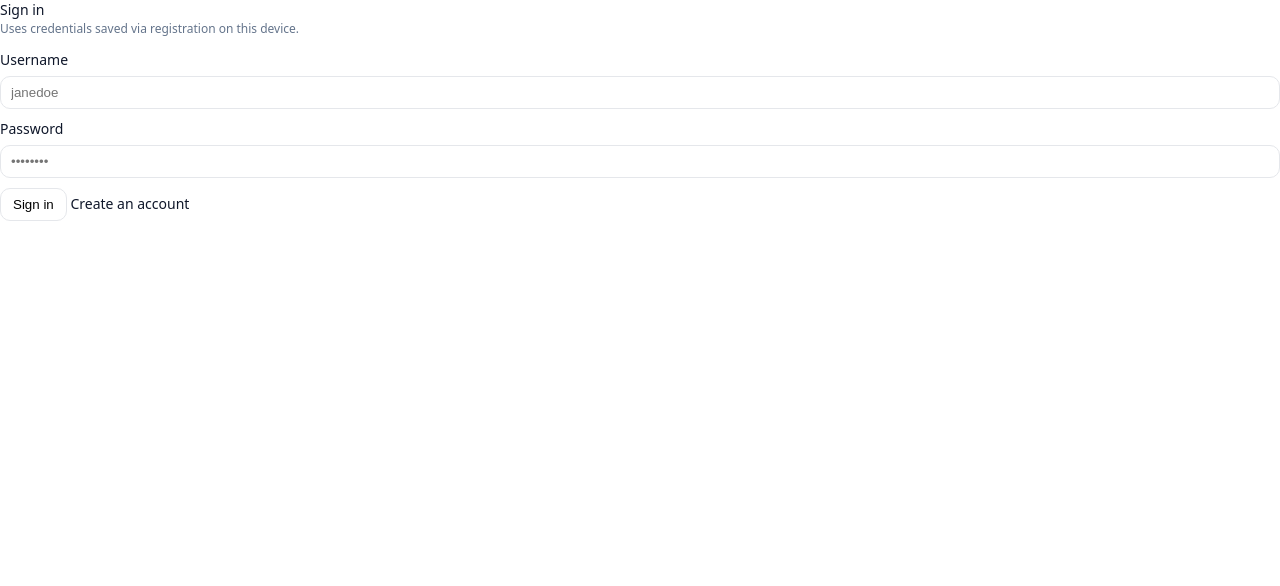
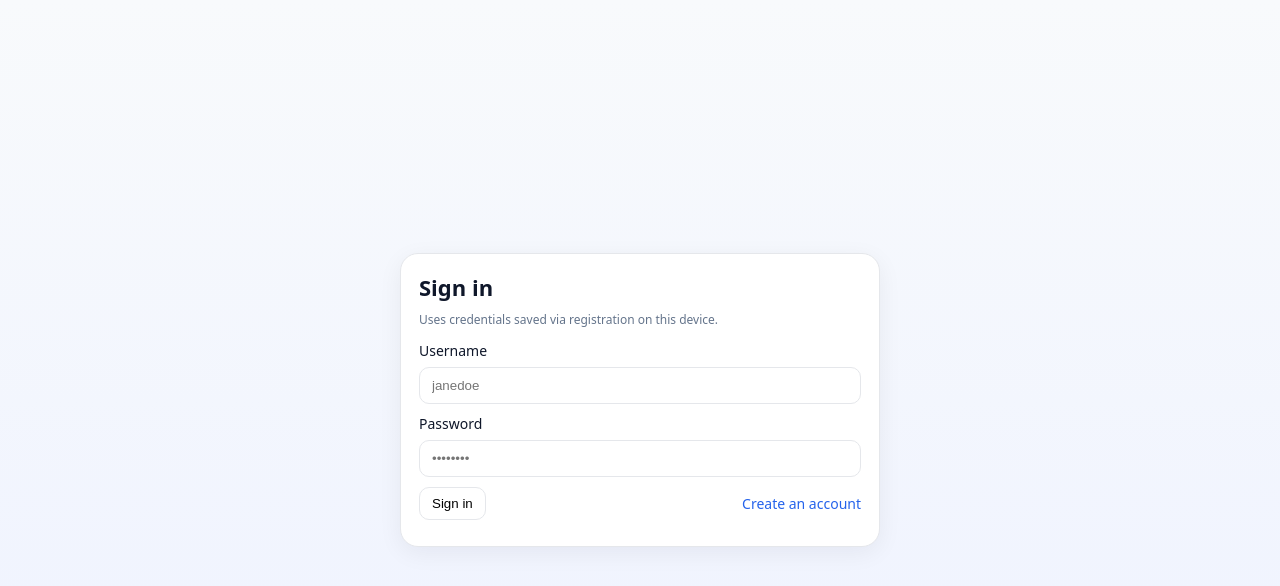
Before and after one commit to thecatthatflies/drone-app-fll, a plain HTML site: page login.html in a window 1280 px wide. Drawn offline with Linux system fonts and the light colour scheme.

Commit message:
Refactor CSS comments and update styles for auth

```diff
--- a/app.css
+++ b/app.css
@@ -3,7 +3,7 @@
 html, body { margin:0; padding:0; height:100%; font:14px/1.45 system-ui, -apple-system, Segoe UI, Roboto, Arial, sans-serif; color:#0f172a; }
 a { color: inherit; text-decoration: none; }
 
-/* ---- Layout ---- */
+/* ---- App layout ---- */
 .app { display:grid; grid-template-columns: 260px 1fr; min-height:100vh; background:#f6f7f9; }
 .sidebar { background:#fff; border-right:1px solid #e5e7eb; padding:16px; display:flex; flex-direction:column; gap:14px; }
 .brand { display:flex; align-items:center; gap:10px; }
@@ -44,16 +44,12 @@ a { color: inherit; text-decoration: none; }
 #feedCanvas { width:100%; height:100%; display:block; cursor:crosshair; }
 .overlay-off { position:absolute; inset:0; display:grid; place-items:center; background:rgba(255,255,255,.6); color:#475569; }
 
-/* Auth modal */
-.modal { position:fixed; inset:0; background:rgba(15,23,42,.35); display:grid; place-items:center; }
-.modal .card { width:min(92vw, 460px); background:#fff; border-radius:16px; border:1px solid #e5e7eb; padding:16px; }
+/* ---- Auth pages ---- */
+.auth-wrap { min-height:100vh; display:grid; place-items:center; background:linear-gradient(180deg,#f8fafc,#eef2ff); padding:24px; }
+.auth-card { width:min(92vw, 480px); background:#fff; border:1px solid #e5e7eb; border-radius:18px; padding:18px; box-shadow:0 6px 24px rgba(15,23,42,.06); }
+.auth-head { font-size:22px; font-weight:700; margin-bottom:8px; }
 .field { display:grid; gap:6px; margin-bottom:10px; }
-.input { padding:8px 10px; border:1px solid #e5e7eb; border-radius:10px; }
-
-/* Utility */
-.flex { display:flex; align-items:center; }
-.space { justify-content:space-between; }
-.mr8 { margin-right:8px; }
-.mt8 { margin-top:8px; }
+.input { padding:10px 12px; border:1px solid #e5e7eb; border-radius:10px; }
+.auth-actions { display:flex; gap:8px; align-items:center; justify-content:space-between; margin-top:10px; }
 .small { font-size:12px; color:#64748b; }
-pre.code { background:#0b1020; color:#dbeafe; padding:12px; border-radius:10px; overflow:auto; }
+.link { color:#2563eb; }
```
